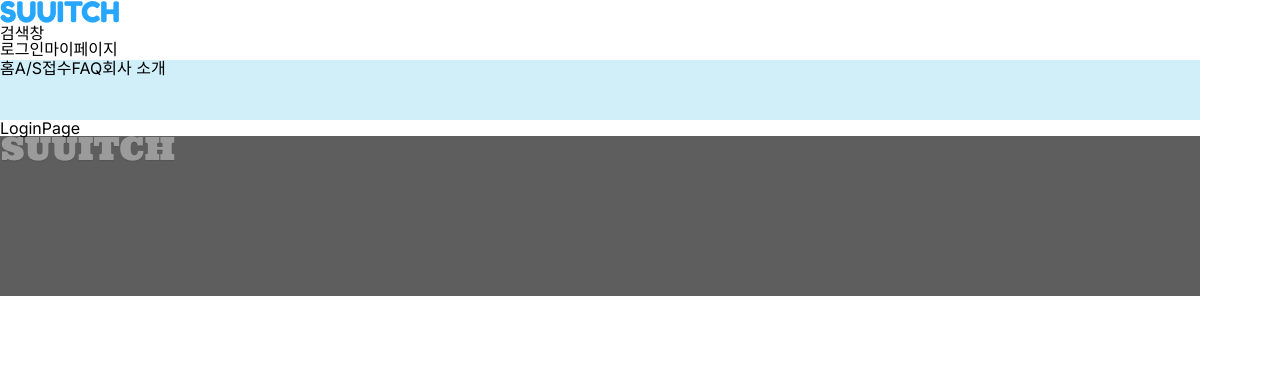
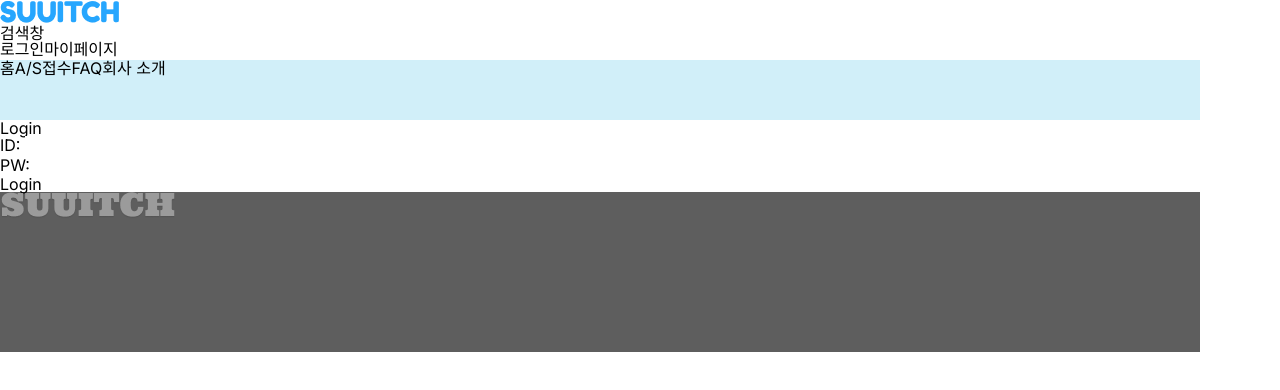
Before and after one commit to mewjeans/lasuri, a React (Create React App) app: page /login in a window 1280 px wide. Shown: the top 390 px of the page. Built offline with nearby package versions, Linux system fonts and the light colour scheme.

Commit message:
📝 login-succeed

```diff
--- a/package.json
+++ b/package.json
@@ -6,6 +6,7 @@
     "@testing-library/jest-dom": "^5.17.0",
     "@testing-library/react": "^13.4.0",
     "@testing-library/user-event": "^13.5.0",
+    "axios": "^1.5.0",
     "react": "^18.2.0",
     "react-dom": "^18.2.0",
     "react-router-dom": "^6.15.0",
@@ -47,5 +48,6 @@
     "eslint-plugin-react": "^7.33.2",
     "eslint-plugin-react-hooks": "^4.6.0",
     "prettier": "^3.0.2"
-  }
+  },
+  "proxy" : "http://localhost:8080"
 }
--- a/src/components/pages/login/LoginPage.jsx
+++ b/src/components/pages/login/LoginPage.jsx
@@ -1,17 +1,78 @@
-import React from 'react';
+import React, { useState, useEffect } from 'react';
 import styled from 'styled-components';
-
+import axios from 'axios';
 
 function LoginPage() {
+    const [inputId, setInputId] = useState('');
+    const [inputPw, setInputPw] = useState('');
+
+    // input data의 변화가 있을 때 value 값을 변경해서 useState 해줌
+    const handleInputId = (e) => {
+        setInputId(e.target.value);
+    };
+
+    const handleInputPw = (e) => {
+        setInputPw(e.target.value);
+    };
+
+    // login 버튼 클릭 이벤트
+    const onClickLogin = () => {
+        const userData = {
+            email: inputId,
+            password: inputPw
+        };
+        console.log('로그인 버튼 클릭');
+
+        axios.post('/login', userData)
+            .then(response => {
+                const responseData = response.data;
+                console.log(responseData); // 응답 데이터 확인
+
+                if (responseData && responseData.email) {
+                    console.log('로그인 성공');
+                    // 로그인 성공 시 동작
+                } else {
+                    console.log('로그인 실패');
+                    // 로그인 실패 시 동작
+                }
+            })
+            .catch(error => {
+                console.error('에러 발생:', error);
+                // 에러 처리
+            });
+    };
+
+    // 페이지 렌더링 후 가장 처음으로 호출
+    useEffect(() => {
+        axios.get('/')
+            .then(res => console.log(res))
+            .catch(error => console.error('에러 발생:', error));
+    }, []);
+
     return (
         <LoginPageContainer>
-            <p>LoginPage</p>
+            <div>
+                <p>Login</p>
+                <div>
+                    {/* eslint-disable-next-line jsx-a11y/label-has-associated-control */}
+                    <label htmlFor='input_id'>ID: </label>
+                    <input type='text' name='input_id' value={inputId} onChange={handleInputId} />
+                </div>
+                <div>
+                    {/* eslint-disable-next-line jsx-a11y/label-has-associated-control */}
+                    <label htmlFor='input_pw'>PW: </label>
+                    <input type='password' name='input_pw' value={inputPw} onChange={handleInputPw} />
+                </div>
+                <div>
+                    <button type='button' onClick={onClickLogin}>Login</button>
+                </div>
+            </div>
         </LoginPageContainer>
     );
 }
 
 const LoginPageContainer = styled.main`
-background-color: white;
+  background-color: white;
 `;
 
 export default LoginPage;
```
Also changed, not shown: 1 other file (tests, documents, lock files or other folders).
